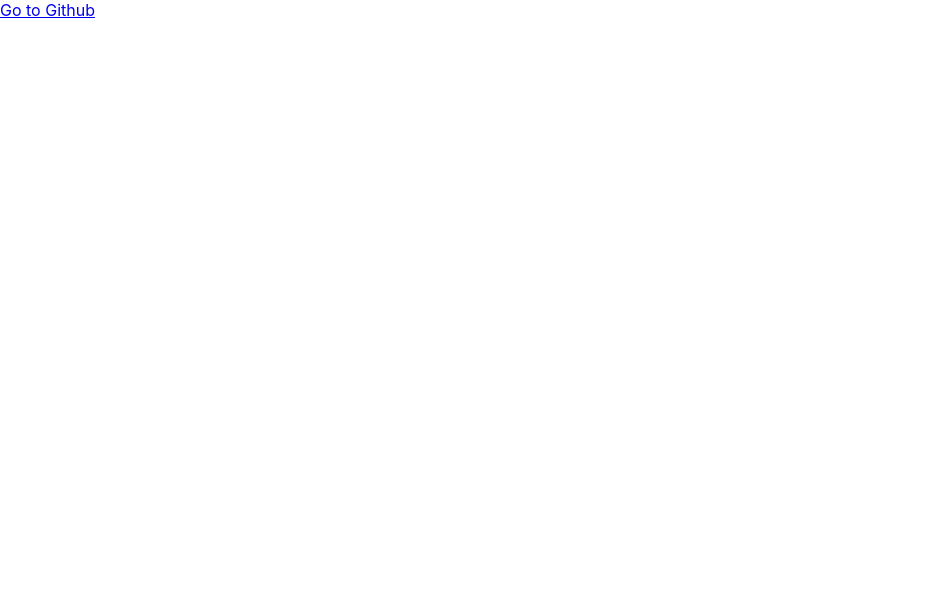
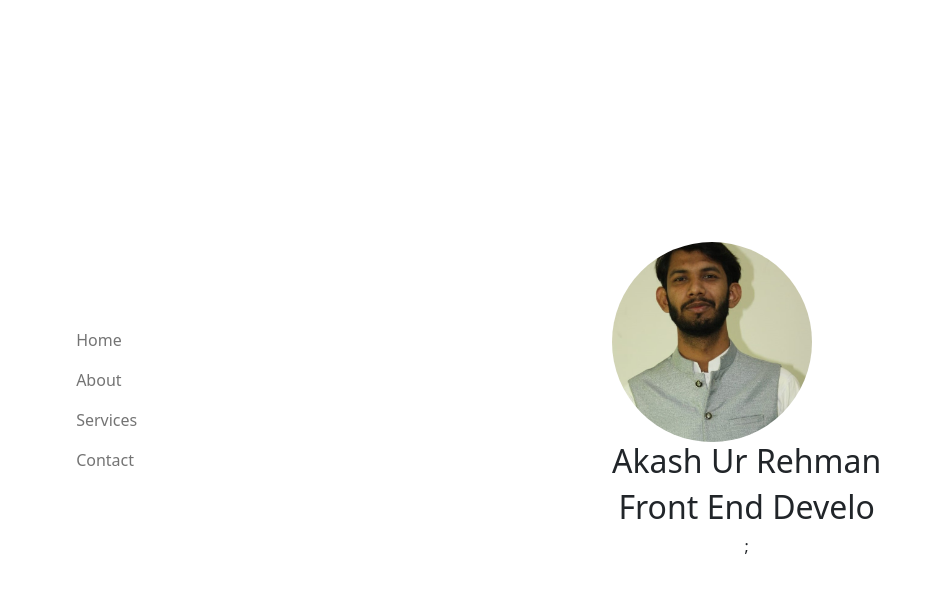
Before and after one commit to akashurrehman/Akashurrehman-portfolio, a React (Create React App) app: page / in a window 1280 px wide. Shown: the top 590 px of the page, without its empty margins (0-941 px from the left). Built offline with nearby package versions, Linux system fonts and the light colour scheme.

Commit message:
home page added

```diff
--- /dev/null
+++ b/craco.config.js
@@ -0,0 +1,10 @@
+module.exports = {
+  style: {
+    postcss: {
+      plugins: [
+        require('tailwindcss'),
+        require('autoprefixer'),
+      ],
+    },
+  },
+}
--- a/src/App.js
+++ b/src/App.js
@@ -1,12 +1,12 @@
+import React from 'react';
+import About from './components/About';
+
 
 function App() {
   return (
-    <div style={{textalign:"center", justifyContent:"center", marginHorizontal:"10renm"}}>
-      <a href="https://github.com/akashurrehman" target="_blank" rel="noopener noreferrer">
-          Go to Github
-      </a>
-
-    </div>
+    <>
+      <About />
+    </>
   );
 }
 
--- /dev/null
+++ b/src/Styles/styles.css
@@ -0,0 +1,29 @@
+#page-content{
+    display: flex;
+    justify-content: center;
+    align-items: center;
+    height: 100vh; /* adjust to your needs */
+}
+#sidebar{
+    display: flex;
+    justify-content: center;
+    align-items: center;
+    height: 100vh; /* adjust to your needs */
+}
+.content{
+    text-align: center;
+}
+.circle-image-container {
+    display: flex;
+    justify-content: center;
+    align-items: center;
+    width: 200px;
+    height: 200px;
+    border-radius: 50%;
+    overflow: hidden;
+  }
+
+  .circle-image {
+    width: 100%;
+    height: auto;
+  }
--- /dev/null
+++ b/src/components/About.js
@@ -0,0 +1,44 @@
+import React,{useState,useEffect} from "react";
+import {Container, Row, Col, Card, Form, Button } from "react-bootstrap";
+import Sidebar from "./Sidebar";
+import './../Styles/styles.css'
+import profileimg from './../Images/new.jpg'
+const About = props => {
+  const [textIndex, setTextIndex] = useState(0);
+  const text = 'End Developer';
+
+  useEffect(() => {
+    const interval = setInterval(() => {
+      setTextIndex((textIndex) => (textIndex < text.length ? textIndex + 1 : 0));
+    }, 500);
+
+    return () => clearInterval(interval);
+  }, []);
+
+    return (
+
+        <>
+         <Container fluid>
+                <Row>
+                    <Col xs={2} id="sidebar">
+                      <Sidebar />
+                    </Col>
+                    <Col xs={10} id="page-content">
+                  <div class="content">
+                    <div className="circle-image-container">
+                      <img src={profileimg} alt="My Image" className="circle-image" />
+                    </div>
+                    <div>
+                      <h2>Akash Ur Rehman</h2>
+                    </div>
+                    <>
+                    <h2>Front {text.substring(0, textIndex)}</h2>;
+                    </>
+                  </div>
+    </Col>
+  </Row>
+  </Container>
+</>
+);
+};
+export default About;
--- /dev/null
+++ b/src/components/Sidebar.js
@@ -0,0 +1,25 @@
+import React, { useState } from 'react';
+import { Navbar, Nav } from 'react-bootstrap';
+
+const Sidebar=() =>{
+  const [expanded, setExpanded] = useState(false);
+
+  const toggleExpand = () => {
+    setExpanded(!expanded);
+  };
+
+  return (
+    <Navbar expanded={expanded} onToggle={toggleExpand}>
+      <Navbar.Toggle aria-controls="sidebar-nav" />
+      <Navbar.Collapse id="sidebar-nav">
+        <Nav className="flex-column">
+        <Nav.Link href="#home">Home</Nav.Link>
+          <Nav.Link href="#about">About</Nav.Link>
+          <Nav.Link href="#services">Services</Nav.Link>
+          <Nav.Link href="#contact">Contact</Nav.Link>
+        </Nav>
+      </Navbar.Collapse>
+    </Navbar>
+  );
+}
+export default Sidebar;
--- a/src/index.js
+++ b/src/index.js
@@ -3,6 +3,9 @@ import ReactDOM from 'react-dom/client';
 import './index.css';
 import App from './App';
 import reportWebVitals from './reportWebVitals';
+import 'bootstrap/dist/css/bootstrap.min.css';
+import 'bootstrap/dist/js/bootstrap.min.js';
+
 
 const root = ReactDOM.createRoot(document.getElementById('root'));
 root.render(
--- /dev/null
+++ b/tailwind.config.js
@@ -0,0 +1,11 @@
+module.exports = {
+  purge: ['./src/**/*.{js,jsx,ts,tsx}', './public/index.html'],
+  darkMode: false, // or 'media' or 'class'
+  theme: {
+    extend: {},
+  },
+  variants: {
+    extend: {},
+  },
+  plugins: [],
+}
```
Also changed, not shown: package.json (+9 -1 lines), src/Images/new.jpg (added), 1 other file (tests, documents, lock files or other folders).
